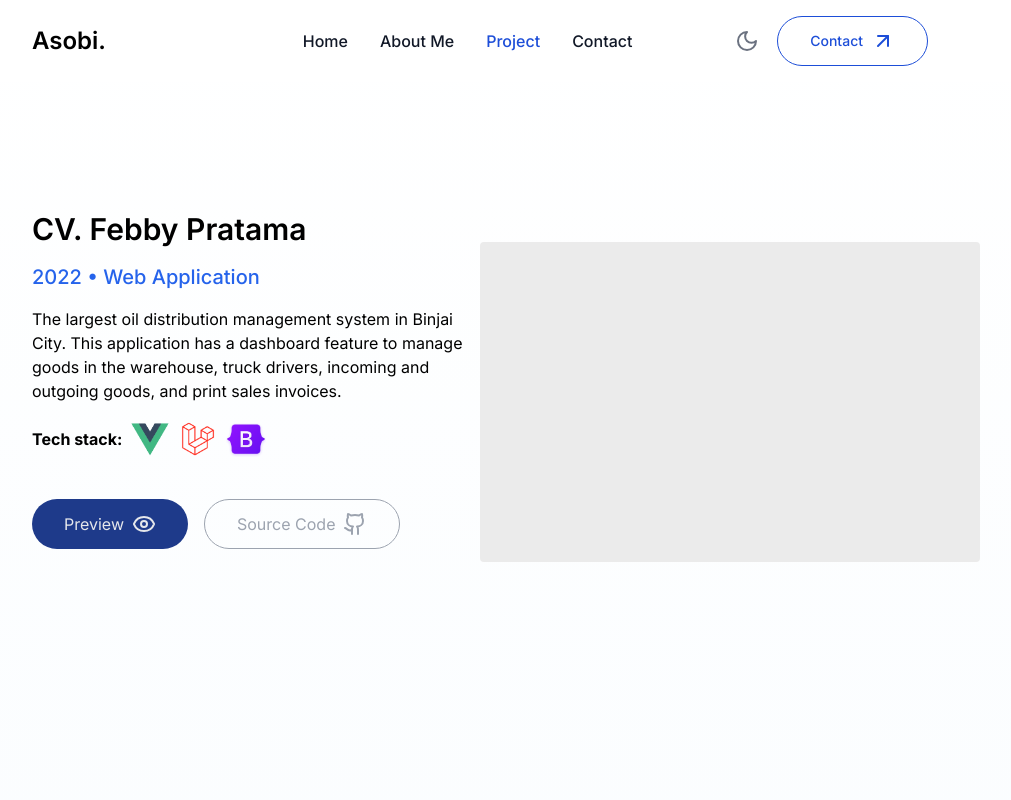
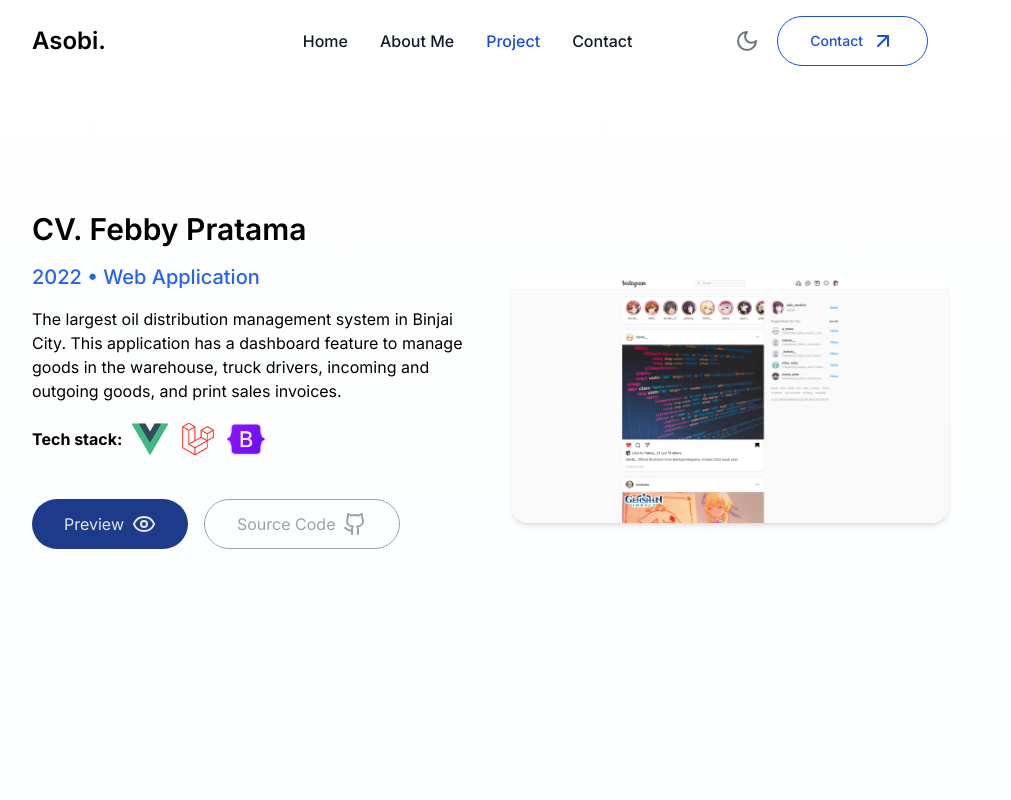
Before and after one commit to weebslife/react-porto, a React (Vite) app: page /project in a window 1280 px wide. Shown: the top 800 px of the page, without its empty margins (160-1171 px from the left). Built offline with nearby package versions, Linux system fonts and the light colour scheme.

Commit message:
remove some feature

```diff
--- a/src/pages/Project.jsx
+++ b/src/pages/Project.jsx
@@ -1,19 +1,18 @@
-import React, { useState, useEffect } from 'react';
+import React, { useState, useEffect, act } from 'react';
 import AOS from 'aos';
 import 'aos/dist/aos.css';
 import ProjectButton from '../components/ProjectButton';
 import { sections } from '../components/ProjectList';
-import Skeleton from 'react-loading-skeleton';
-import 'react-loading-skeleton/dist/skeleton.css';
+
 
 const Project = () => {
+
   useEffect(() => {
     AOS.init();
   }, []);
 
   const [showContent, setShowContent] = useState(false);
   const [activeSection, setActiveSection] = useState(0);
-  const [imageLoaded, setImageLoaded] = useState(false);
 
   useEffect(() => {
     const hasAnimation = localStorage.getItem('animationShown');
@@ -34,7 +33,6 @@ const Project = () => {
 
         if (scrollPosition >= sectionTop && scrollPosition < sectionTop + sectionHeight) {
           setActiveSection(index);
-          setImageLoaded(false);
         }
       });
     };
@@ -47,20 +45,17 @@ const Project = () => {
     <section className="min-h-screen max-lg:px-4 bg-gradient-to-b from-white to-light-blue dark:from-gray-900 dark:to-gray-800 max-sm:pb-16 max-sm:mt-24">
       <div className="max-w-4xl mx-auto">
         <div className="sticky-image-container">
-          <div className="sticky-image max-sm:hidden">
-            {!imageLoaded && <Skeleton height={320} width={500} />}
+          <div className="sticky-image max-sm:hidden ">
             <img
               src={sections[activeSection].image}
               alt={sections[activeSection].title}
               title={sections[activeSection].title}
-              className={`h-80 w-auto rounded-2xl transition-opacity duration-300 object-cover shadow-md ${imageLoaded ? 'opacity-100' : 'opacity-0'}`}
-              onLoad={() => setImageLoaded(true)}
-              style={{ display: imageLoaded ? 'block' : 'none' }}
+              className="h-80 w-auto rounded-2xl transition-opacity duration-300 object-cover shadow-md"
             />
           </div>
         </div>
 
-        <div className="mx-auto">
+        <div className=" mx-auto">
           <div className="">
             {sections.map((section, index) => (
               <React.Fragment key={`section-${index}`}>
@@ -100,7 +95,7 @@ const Project = () => {
                       ))}
                     </p>
 
-                    <div className="flex gap-4 pt-6 flex-wrap mb-10">
+                    <div className="flex gap-4 pt-6  flex-wrap mb-10">
                       <ProjectButton url={section.preview} type="preview" delay="0.8s" />
                       <ProjectButton url={section.sourceCode} type="source" delay="1s" />
                     </div>
```
